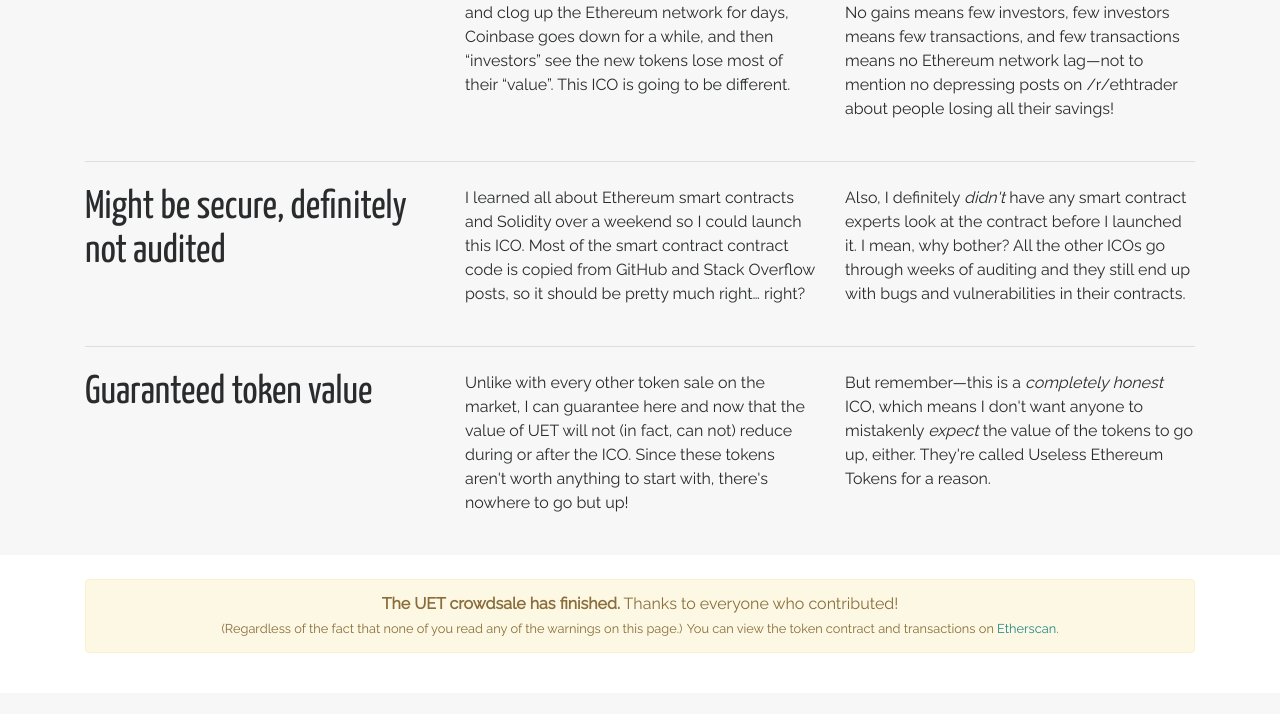
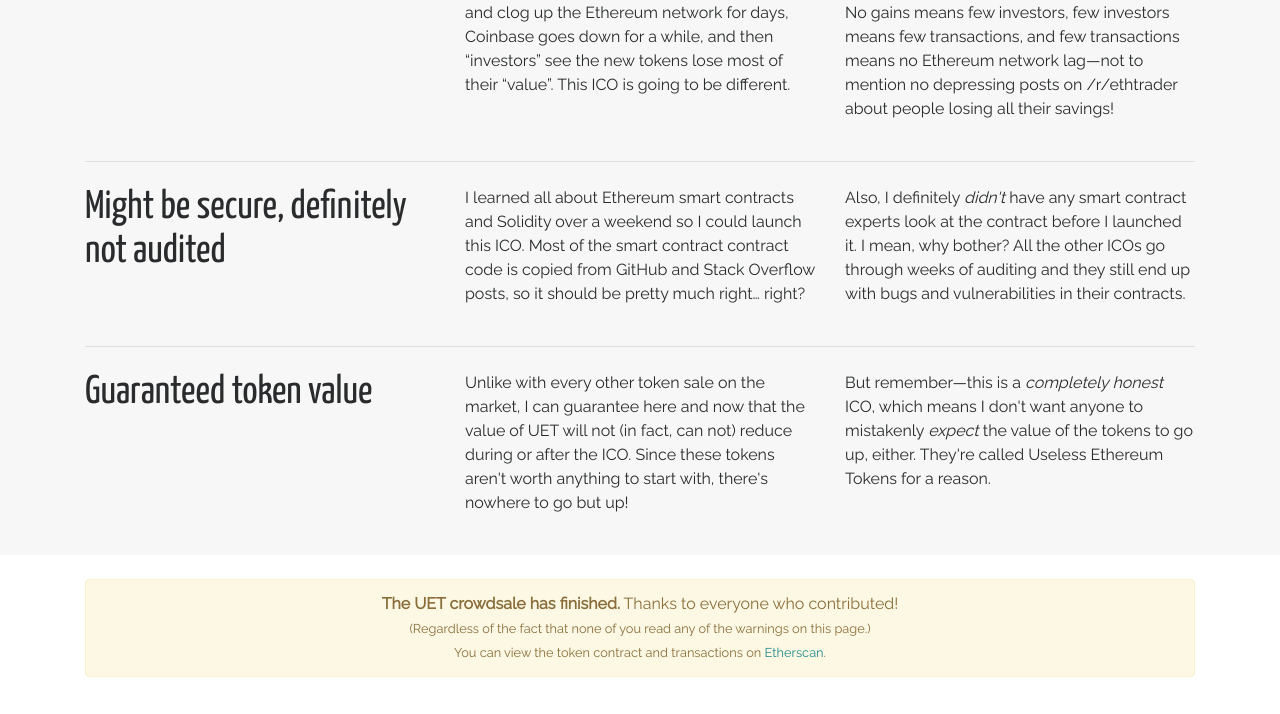
Before and after one commit to uetoken/uetoken.github.io, a plain HTML site: page index.html in a window 1280 px wide. Shown: the part 584-1298 px from the top of the page. Drawn offline with Linux system fonts and the light colour scheme; no server answers.

Commit message:
Add line break

```diff
--- a/index.html
+++ b/index.html
@@ -223,7 +223,7 @@
 
             <div class="alert alert-warning text-center" role="alert">
                 <strong>The UET crowdsale has finished.</strong> Thanks to everyone who contributed!<br />
-                <small>(Regardless of the fact that none of you read any of the warnings on this page.)</small>
+                <small>(Regardless of the fact that none of you read any of the warnings on this page.)</small><br />
                 <small>You can view the token contract and transactions on <a href="https://etherscan.io/address/0x27f706edde3aD952EF647Dd67E24e38CD0803DD6" target="_blank">Etherscan</a>.</small>
             </div>
 
```
